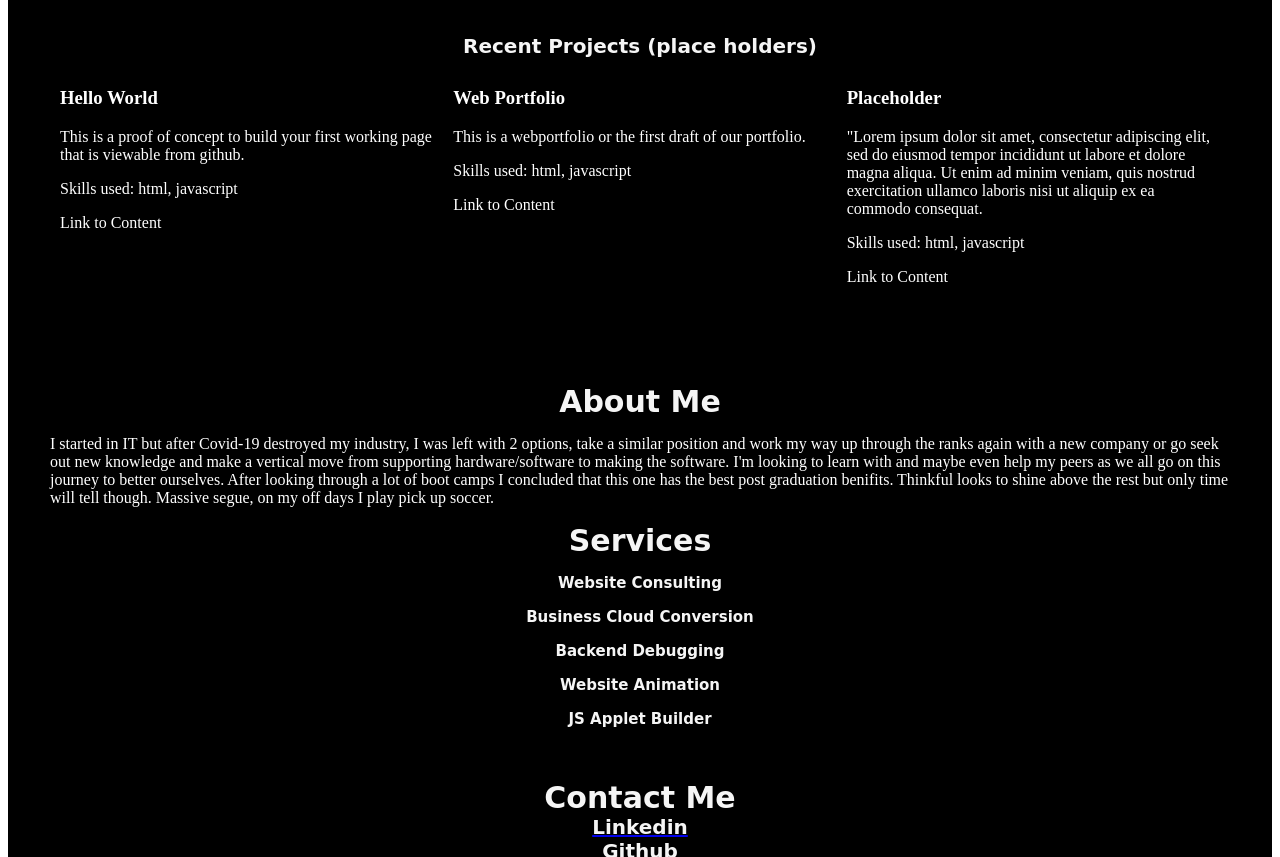
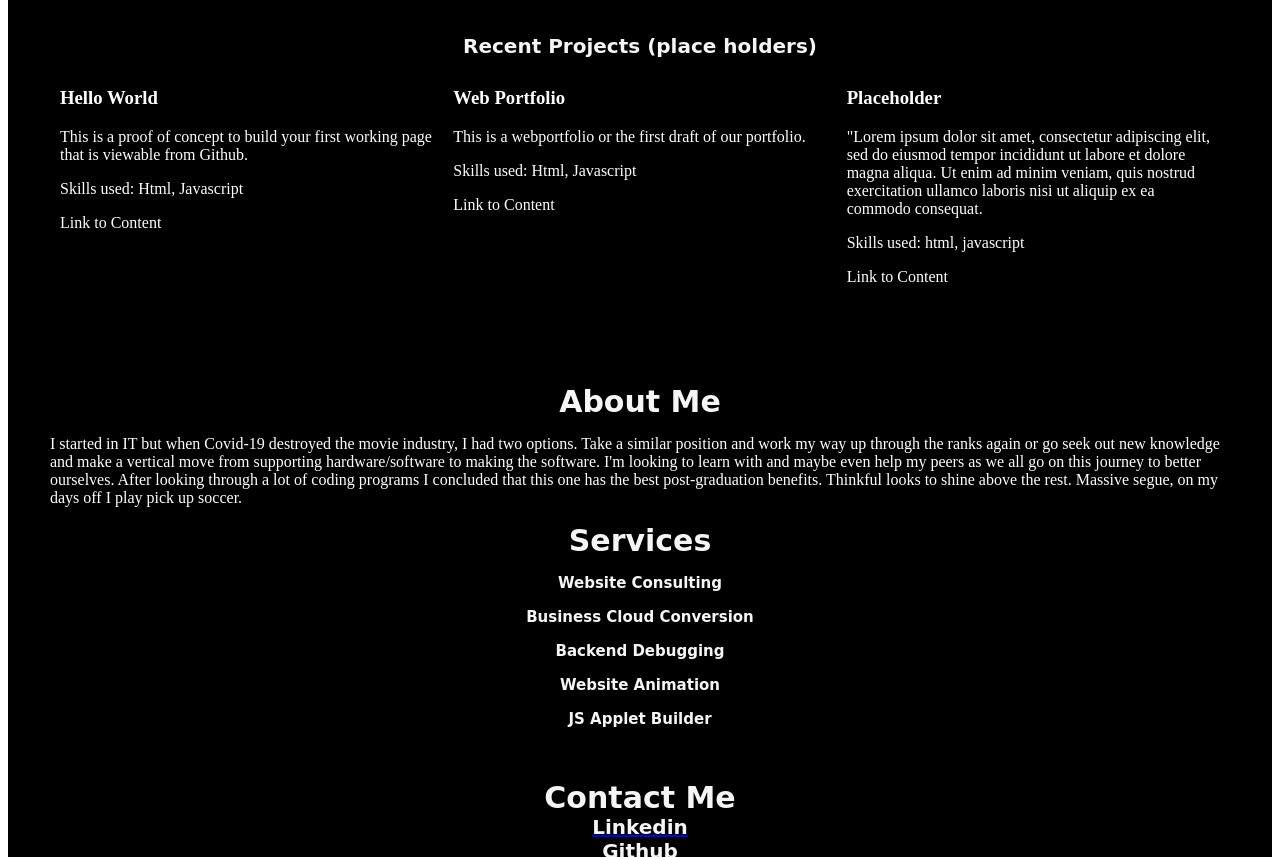
Before and after one commit to DukeDaniel/Portfolio2, a plain HTML site: page index.html in a window 1280 px wide. Shown: the part 1020-1877 px from the top of the page. Drawn offline with Linux system fonts and the light colour scheme.

Commit message:
edits to index and css

```diff
--- a/index.html
+++ b/index.html
@@ -28,7 +28,7 @@
     <!-- Pre Content -->
     <section class="content">
         This is the Duke
-        <p>I'm glad you found your way here. Hopefully that means you would like to work with me or even just want to start a conversation. I have been working in the IT field supporting the movie industry for the last 4 years. However with the current predicament we find ourselves in, this industry has been destroyed.</p>
+        <p>I'm glad you found your way here. Hopefully, that means you would like to work with me or start a conversation. I have been working in a supporting IT role for the movie industry, going on four years. However, with Covid-19 this industry has been destroyed.</p>
 
     </section>
 
@@ -44,14 +44,14 @@
             <div class="group">
                 <div class="item">
                     <h3>Hello World</h3>
-                    <p>This is a proof of concept to build your first working page that is viewable from github.</p>
-                    <p>Skills used: html, javascript</p>
+                    <p>This is a proof of concept to build your first working page that is viewable from Github.</p>
+                    <p>Skills used: Html, Javascript</p>
                     <p>Link to Content</p>
                 </div>
                     <div class="item">
                     <h3>Web Portfolio</h3>
                     <p>This is a webportfolio or the first draft of our portfolio.</p>
-                    <p>Skills used: html, javascript</p>
+                    <p>Skills used: Html, Javascript</p>
                     <p>Link to Content</p>
                 </div>
                     <div class="item">
@@ -67,7 +67,7 @@
     <section id="aboutme">
         <h4>About Me</h4>
 
-        <p>I started in IT but after Covid-19 destroyed my industry, I was left with 2 options, take a similar position and work my way up through the ranks again with a new company or go seek out new knowledge and make a vertical move from supporting hardware/software to making the software. I'm looking to learn with and maybe even help my peers as we all go on this journey to better ourselves. After looking through a lot of boot camps I concluded that this one has the best post graduation benifits. Thinkful looks to shine above the rest but only time will tell though. Massive segue, on my off days I play pick up soccer.
+        <p>I started in IT but when Covid-19 destroyed the movie industry, I had two options. Take a similar position and work my way up through the ranks again or go seek out new knowledge and make a vertical move from supporting hardware/software to making the software. I'm looking to learn with and maybe even help my peers as we all go on this journey to better ourselves. After looking through a lot of coding programs I concluded that this one has the best post-graduation benefits. Thinkful looks to shine above the rest. Massive segue, on my days off I play pick up soccer.
 
             <h4>Services</h4>
                 <p><h5>Website Consulting</h5>
```
